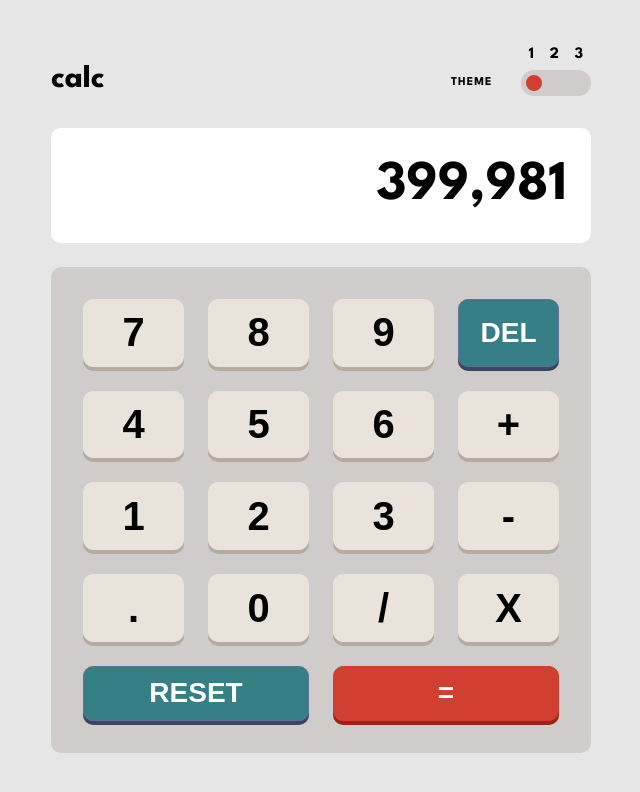
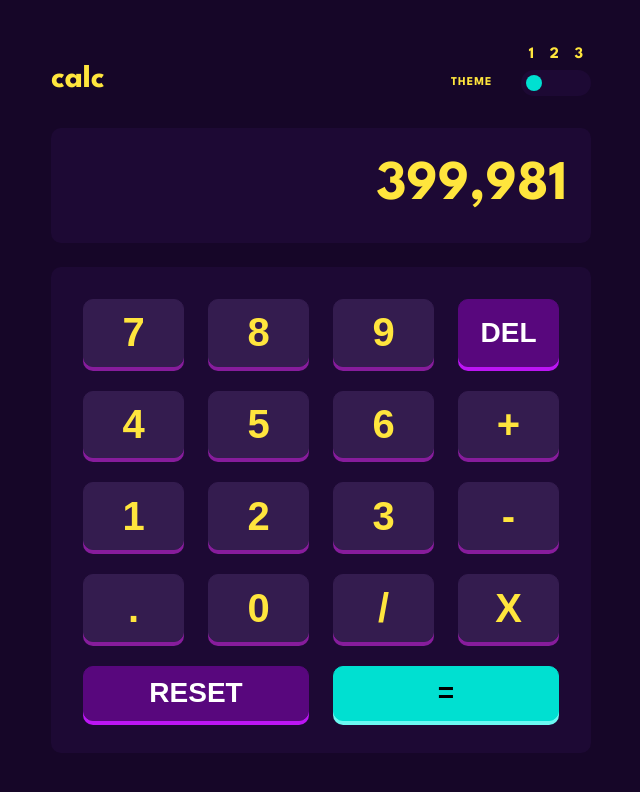
Before and after one commit to Biggboss7/Basic-Calculator-Application, a plain HTML site: page index.html in a window 1280 px wide. Shown: the whole page, without its empty margins (319-959 px from the left). Drawn offline with Linux system fonts and the light colour scheme.

Commit message:
Creates Purplish Theme Calculator

```diff
--- a/index.html
+++ b/index.html
@@ -19,7 +19,7 @@
     <title>Frontend Mentor Challenge || Calculator Apps</title>
 </head>
 
-<body class="light--theme">
+<body class="purplish--theme">
     <header class="calculator__header">
         <h1 class="page__heading">calc</h1>
         <div class="theme__component">
--- a/style.css
+++ b/style.css
@@ -12,7 +12,16 @@
     --red-600: hsl(6deg, 63%, 50%);
     --red-800: hsl(6deg, 75%, 35%);
     --green-600: hsl(185deg, 42%, 37%);
+    --green-300: hsl(176deg, 100%, 44%);
+    --green-200: hsl(177deg, 92%, 70%);
     --black-999: hsl(0, 0%, 0%);
+    --purple-900: hsl(268deg, 75%, 9%);
+    --purple-800: hsl(268deg, 71%, 12%);
+    --purple-700: hsl(268deg, 47%, 21%);
+    --purple-600: hsl(281deg, 89%, 26%);
+    --purple-500: hsl(290deg, 70%, 36%);
+    --purple-400: hsl(285deg, 91%, 52%);
+    --yellow-600: hsl(52deg, 100%, 62%);
 }
 
 *,
@@ -114,6 +123,60 @@ body {
 
 .light--theme .radio__wrapper {
     background-color: var(--white-500);
+}
+
+/* ---------------------------------------- */
+
+/* Purplish Theme */
+.purplish--theme {
+    background-color: var(--purple-900);
+}
+
+.purplish--theme .calculator__header {
+    color: var(--yellow-600);
+}
+
+.purplish--theme .displayer__component {
+    background-color: var(--purple-800);
+    color: var(--yellow-600);
+    font-size: 3.5rem;
+    text-align: right;
+}
+
+.purplish--theme .keyboard__component {
+    background-color: var(--purple-800);
+}
+
+.purplish--theme .btn--input {
+    background-color: var(--purple-700);
+    border-color: var(--purple-700);
+    color: var(--yellow-600);
+    box-shadow: 0 4px 0 0 var(--purple-500);
+}
+
+.purplish--theme .btn--remove {
+    background-color: var(--purple-600);
+    border-color: var(--purple-600);
+    color: var(--white-100);
+    box-shadow: 0 4px 0 0 var(--purple-400);
+}
+
+.purplish--theme .radio__wrapper {
+    background-color: var(--white-500);
+}
+
+.purplish--theme .radio__wrapper {
+    background-color: var(--purple-800);
+}
+
+.purplish--theme input[type="radio"]:checked,
+.purplish--theme .btn--equal {
+    background-color: var(--green-300);
+}
+
+.purplish--theme .btn--equal {
+    border-color: var(--green-300);
+    box-shadow: 0 4px 0 0 var(--green-200);
 }
 
 /* ---------------------------------------- */
```
